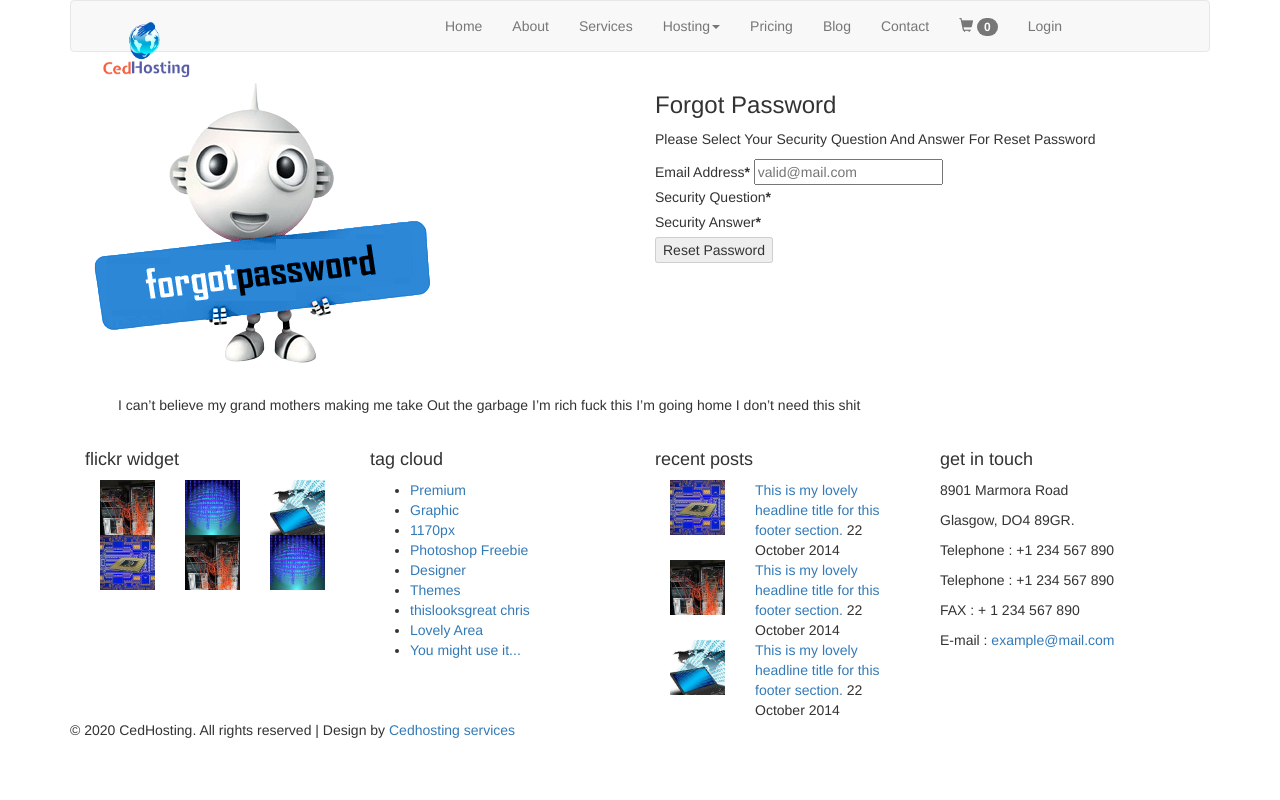
After one commit to iforyourajiv/cedhosting, a PHP site: page /cedhosting/forgotpassword in a window 1280 px wide. The commit adds this page. Run offline with PHP 8.4, Linux system fonts and the light colour scheme; data comes from the database, SQL or seed files in the repository; some libraries are stand-ins or nearby versions.

Commit message:
With Cart

```diff
--- a/admin/header.php
+++ b/admin/header.php
@@ -11,8 +11,7 @@
 ?>
 
 <!DOCTYPE html>
-<html>
-
+<html lang="en">
 <head>
   <meta charset="utf-8">
   <meta name="viewport" content="width=device-width, initial-scale=1, shrink-to-fit=no">
@@ -27,12 +26,9 @@
   <link rel="stylesheet" href="assets/vendor/nucleo/css/nucleo.css" type="text/css">
   <link rel="stylesheet" href="assets/vendor/@fortawesome/fontawesome-free/css/all.min.css" type="text/css">
   <link rel="stylesheet" type="text/css" href="./assets/css/datatable.css">
-
-
   <!-- Page plugins -->
   <!-- Argon CSS -->
   <link rel="stylesheet" href="assets/css/argon.css?v=1.2.0" type="text/css">
-
 </head>
 <nav class="sidenav navbar navbar-vertical  fixed-left  navbar-expand-xs navbar-light bg-white" id="sidenav-main">
   <div class="scrollbar-inner">
--- /dev/null
+++ b/forgotPassword.php
@@ -0,0 +1,121 @@
+<?php
+
+include_once './class/user.class.php';
+$user = new User();
+if (!isset($_SESSION)) {
+    session_start();
+}
+
+
+
+
+?>
+
+<body>
+    <!--script-->
+    <script src="js/jquery-1.11.1.min.js"></script>
+    <script src="js/bootstrap.js"></script>
+    <link rel="stylesheet" href="css/swipebox.css">
+    <script src="js/jquery.swipebox.min.js"></script>
+    <script type="text/javascript">
+        jQuery(function($) {
+            $(".swipebox").swipebox();
+        });
+    </script>
+    <!--script-->
+    <!---header--->
+    <?php include './header.php' ?>
+    <!---singleblog--->
+    <div class="content">
+        <div class="main-1">
+			<div class="container">
+				<div class="login-page">
+					<div class="account_grid">
+                    <div class="col-md-6 login-left">
+							<img class="img-responsive" src='images/forgot.png'>
+						</div>
+						<div class="col-md-6 login-right">
+							<h3>Forgot Password</h3>
+							<p>Please Select Your Security Question And Answer For Reset Password</p>
+							<form action="forgotpassword" method="POST">
+                            <div>
+									<span>Email Address<label>*</label></span>
+                                    <input type="text" id="email" name='email' placeholder="valid@mail.com" required>
+                                    <small id="massage"></small>
+								</div>
+                            <div>
+								<span>Security Question<label>*</label></span>
+								<select id="question" name="question" class="select" required hidden>
+									<option>Select Your Security Question</option>
+									<option value="What was your childhood nickname?">What was your childhood nickname?</option>
+									<option value="What is the name of your favourite childhood friend?">What is the name of your favourite childhood friend?</option>
+									<option value="What was your favourite place to visit as a child?">What was your favourite place to visit as a child?</option>
+									<option value="What was your dream job as a child?">What was your dream job as a child?</option>
+									<option value="What is your favourite teacher's nickname?">Your Favorite Movie</option>
+								</select>
+							</div>
+                            <div>
+								<span>Security Answer<label>*</label></span>
+								<input type="text" id="answer" name="answer" value="<?php echo isset($_POST['answer']) ? htmlspecialchars($_POST['answer'], ENT_QUOTES) : ''; ?>" placeholder="Your Answer" pattern='^([A-Za-z0-9]+ )+[A-Za-z0-9]+$|^[A-Za-z0-9]+$' title="No whites paces,
+							-Can be alpha-numeric combination/ only alphabetic,
+							-Will be CASE-SENSITIVE" required hidden>
+							</div>
+
+								<input type="submit" id="reset" name="reset" value="Reset Password" disabled>
+							</form>
+						</div>
+						<div class="clearfix"> </div>
+					</div>
+				</div>
+			</div>
+		</div>
+
+    </div>
+    <!---footer--->
+    <?php include './footer.php' ?>
+    <!---footer--->
+    <script type="text/javascript" charset="utf8" src="http://ajax.aspnetcdn.com/ajax/jQuery/jquery-1.8.2.min.js"></script>
+    <script type="text/javascript" charset="utf8" src="http://ajax.aspnetcdn.com/ajax/jquery.dataTables/1.9.4/jquery.dataTables.min.js"></script>
+
+</body>
+
+</html>
+<script src="https://ajax.googleapis.com/ajax/libs/jquery/3.5.1/jquery.min.js"></script>
+<script>
+
+    $(document).ready(function(){
+
+      $("#email").on("keyup blur",function(){
+          let email=$(this).val();
+          if(email==''){
+            $("#massage").html("<h5 class='text-danger'>This Field is Required</h5>");
+            $('#question').prop("hidden",true);
+                        $('#answer').prop("hidden",true);
+                        $('#reset').prop("disabled", true);
+          } else {
+            $.ajax({
+                    method: "POST",
+                    url: "checkAjax.php",
+                    data: {
+                        email: email,
+                    },
+                }).done(function(data) {
+                    if(data=="found"){
+                        $("#massage").html("<h5 class='text-success'>Email is Available</h5>");
+                        $('#question').prop("hidden", false);
+                        $('#answer').prop("hidden", false);
+                        $('#reset').prop("disabled", false);
+                    } else {
+                        $("#massage").html("<h5 class='text-danger'> Email is Not Exist Or Not Verified</h5>");
+                        $('#question').prop("hidden",true);
+                        $('#answer').prop("hidden",true);
+                        $('#reset').prop("disabled", true);
+                    }
+
+                });
+          }
+
+      })
+
+    })
+</script>
--- a/login.php
+++ b/login.php
@@ -162,7 +162,7 @@
 									<span>Password<label>*</label></span>
 									<input type="password" name="password">
 								</div>
-								<a class="forgot" href="#">Forgot Your Password?</a>
+								<a class="forgot" href="forgotPassword.php">Forgot Your Password?</a>
 								<input type="submit" name="login" value="Login">
 							</form>
 						</div>
```
Also changed, not shown: admin/createcategory.php (+12 -9 lines), checkAjax.php (added, +16 -0 lines), p.php (added, +23 -0 lines), images/forgot.png (added).
